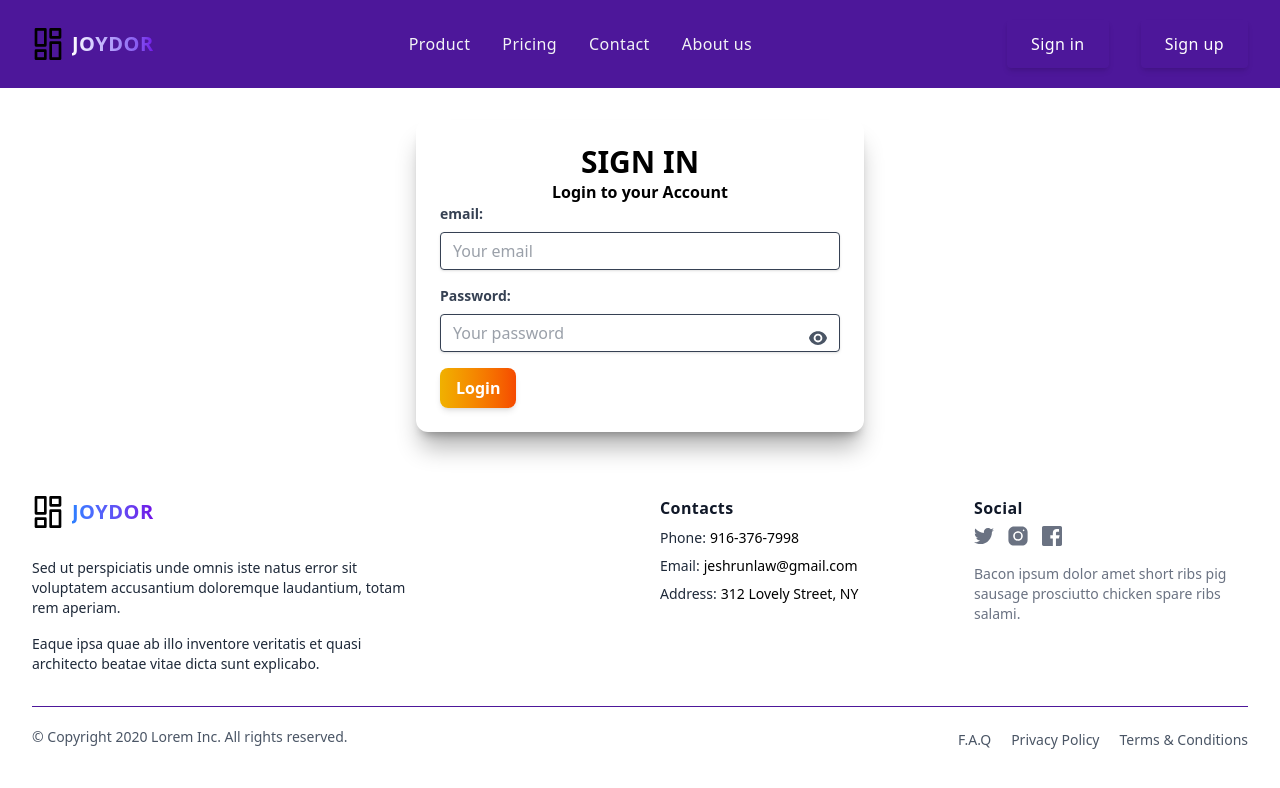
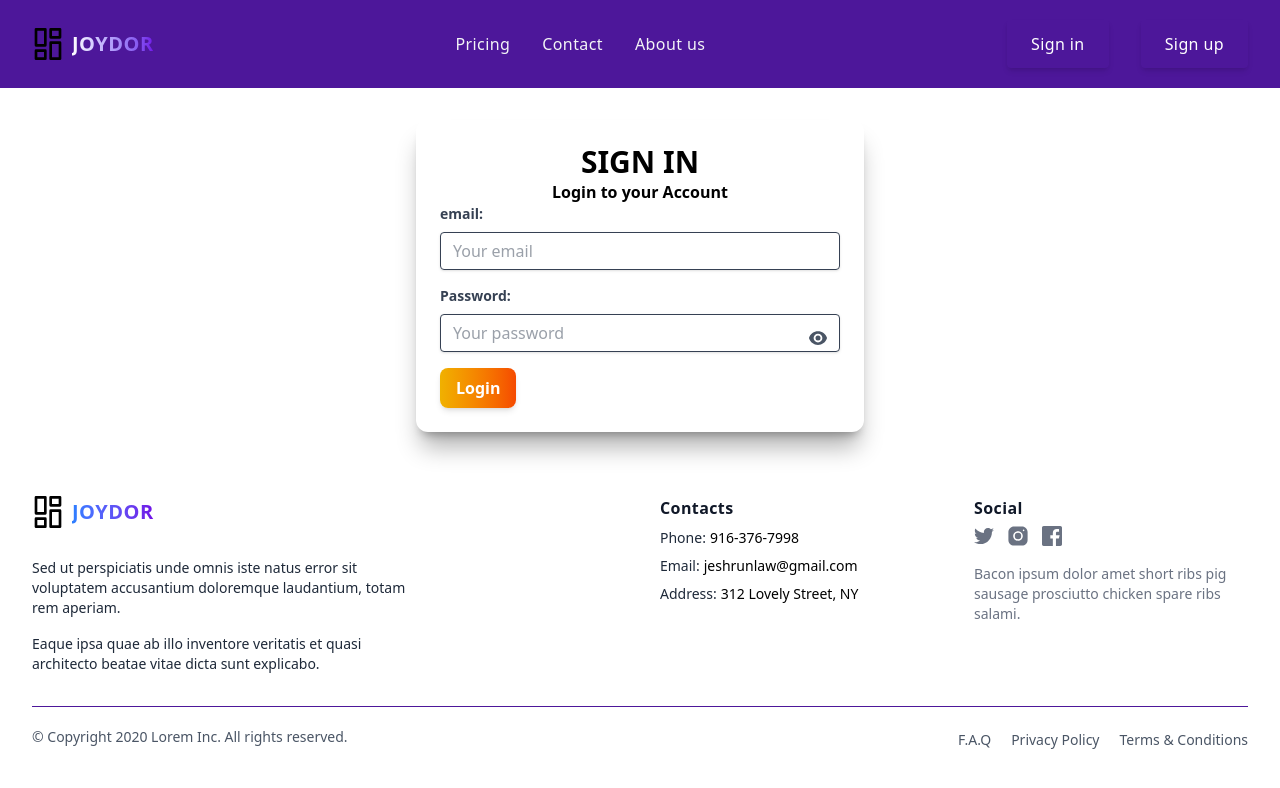
Before and after one commit to jesh-dev/joydor_react, a React (Vite) app: page /login in a window 1280 px wide. Shown: the top 788 px of the page. Built offline with nearby package versions, Linux system fonts and the light colour scheme.

Commit message:
working smoothly

```diff
--- a/src/App.jsx
+++ b/src/App.jsx
@@ -1,4 +1,3 @@
-import React from "react";
 import { BrowserRouter, Routes, Route } from "react-router-dom";
 import Home from "./Home";
 import MyForm from "./Pages/Register";
--- a/src/Components/Navbar.jsx
+++ b/src/Components/Navbar.jsx
@@ -34,22 +34,22 @@ export const Nav = () => {
             </span>
           </a>
           <ul className="flex items-center hidden space-x-8 lg:flex">
-            <li>
-              <Link
+            {/* <li></li> */}
+              {/* <Link
                 to="/verify"
                 // aria-label="Our product"
                 // title="Our product"
                 className="font-medium tracking-wide text-gray-100 transition-colors duration-200 hover:text-teal-accent-400"
               >
                 Product
-              </Link>
+              </Link> */}
               {/* <a
                 href="/"
 
               >
                 Product
               </a> */}
-            </li>
+            {/* </li> */}
             <li>
               <a
                 href="/"
--- a/src/Pages/Login.jsx
+++ b/src/Pages/Login.jsx
@@ -10,10 +10,9 @@ import Modal from "../Components/Modal";
 
 const Login = () => {
   const navigate = useNavigate();
-  const { login } = useAuth(); // Add this line below useNavigate
+  const { login } = useAuth(); // adding this below useNavigate make the const function to automatically use authentication
   const [showModal, setShowModal] = useState(false);
 
-  const [open, setOpen] = useState(false);
 
   const [formData, setFormData] = useState({
     email: "",
```
